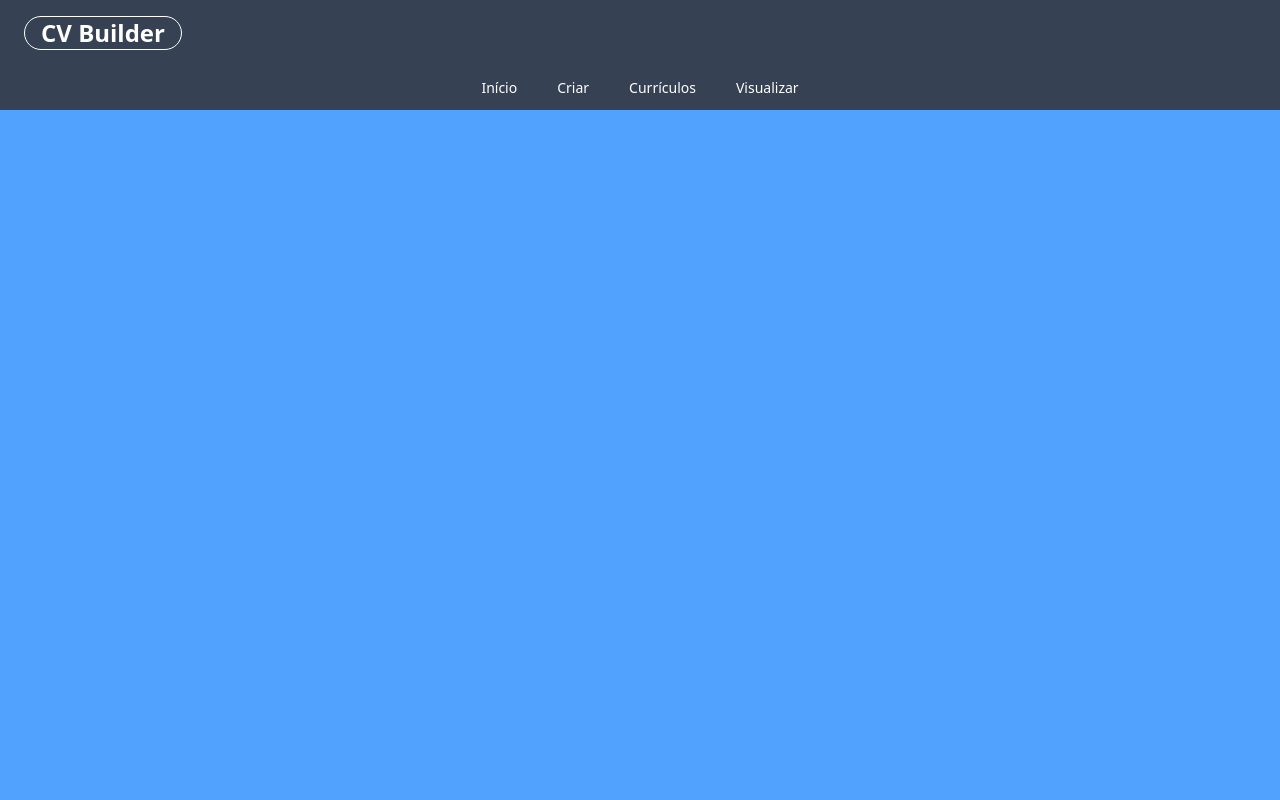
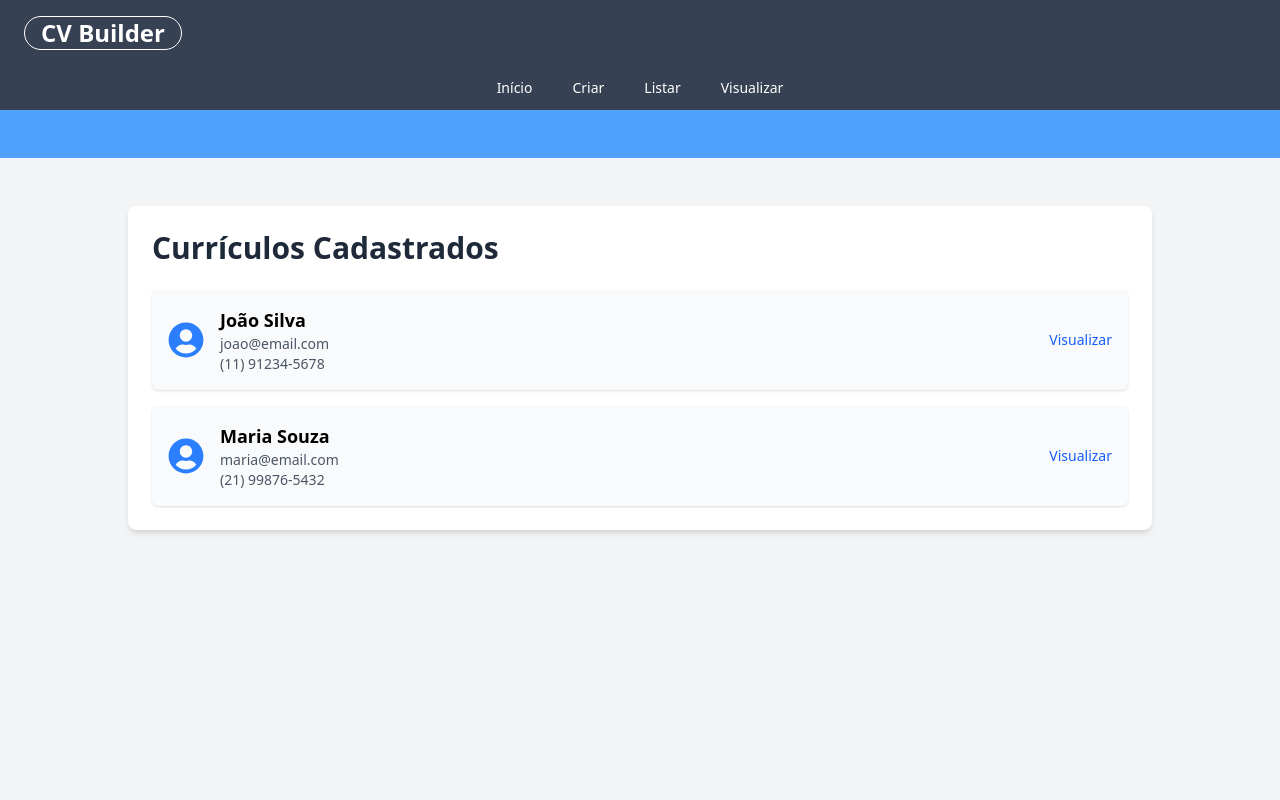
Before and after one commit to ReichertDouglas/ProjetoWEB-01, a React (Vite) app in the folder frontend/: page /listar-curriculos in a window 1280 px wide. Shown: the top 800 px of the page. Built offline with nearby package versions, Linux system fonts and the light colour scheme.

Commit message:
Tela de listagem feita

```diff
--- a/frontend/package.json
+++ b/frontend/package.json
@@ -10,12 +10,15 @@
     "preview": "vite preview"
   },
   "dependencies": {
+    "@hookform/resolvers": "^5.2.1",
     "@tailwindcss/vite": "^4.1.12",
     "axios": "^1.11.0",
     "react": "^19.1.1",
     "react-dom": "^19.1.1",
+    "react-hook-form": "^7.62.0",
     "react-icons": "^5.5.0",
     "react-imask": "^7.6.1",
+    "react-input-mask": "^2.0.4",
     "react-router-dom": "^7.8.2",
     "sweetalert2": "^11.22.5",
     "yup": "^1.7.0"
--- a/frontend/src/components/nav.tsx
+++ b/frontend/src/components/nav.tsx
@@ -17,7 +17,10 @@ export default function Nav() {
           {" "}
           <Link to="/criar-curriculo"> Criar </Link>
         </li>
-        <li className="hover:bg-gray-500"> Currículos </li>
+        <li className="hover:bg-gray-500">
+          {" "}
+          <Link to="/listar-curriculos"> Listar </Link>
+        </li>
         <li className="hover:bg-gray-500">
           <Link to="/contatos"> Visualizar </Link>
         </li>
@@ -35,7 +38,7 @@ export default function Nav() {
           onClick={() => setIsOpen(false)}>
             <li className="p-1 hover:bg-gray-500  hover:text-red-300"> <Link to="/"> Início </Link> </li>
             <li className="p-1 hover:bg-gray-500  hover:text-red-300"> <Link to="/criar-curriculo"> Criar </Link> </li>
-            <li className="p-1 hover:bg-gray-500  hover:text-red-300"> Currículos </li>
+            <li className="p-1 hover:bg-gray-500  hover:text-red-300"> <Link to="/listar-curriculos"> Listar </Link> </li>
             <li className="p-1 hover:bg-gray-500  hover:text-red-300"> <Link to="/contatos"> Visualizar </Link> </li>
           </ul>
         )}
--- /dev/null
+++ b/frontend/src/pages/listarcurriculospage.tsx
@@ -0,0 +1,49 @@
+import { FaUserCircle } from "react-icons/fa";
+
+const fakeData = [
+  {
+    id: 1,
+    nome: "João Silva",
+    email: "joao@email.com",
+    telefone: "(11) 91234-5678",
+  },
+  {
+    id: 2,
+    nome: "Maria Souza",
+    email: "maria@email.com",
+    telefone: "(21) 99876-5432",
+  },
+];
+
+export const ListarCurriculosPage = () => {
+return (
+    <div className="min-h-screen bg-gray-100 py-12 px-4">
+      <div className="max-w-5xl mx-auto bg-white shadow-md rounded-lg p-6">
+        <h1 className="text-3xl font-bold text-gray-800 mb-6">Currículos Cadastrados</h1>
+
+        {fakeData.length === 0 ? (
+          <p className="text-gray-500">Nenhum currículo cadastrado ainda.</p>
+        ) : (
+          <ul className="space-y-4">
+            {fakeData.map((cv) => (
+              <li
+                key={cv.id}
+                className="flex items-center justify-between bg-gray-50 p-4 rounded-md shadow-sm hover:bg-gray-100 transition"
+              >
+                <div className="flex items-center gap-4">
+                  <FaUserCircle className="text-4xl text-blue-500" />
+                  <div>
+                    <p className="text-lg font-semibold">{cv.nome}</p>
+                    <p className="text-sm text-gray-600">{cv.email}</p>
+                    <p className="text-sm text-gray-600">{cv.telefone}</p>
+                  </div>
+                </div>
+                <button className="text-sm text-blue-600 hover:underline cursor-pointer">Visualizar</button>
+              </li>
+            ))}
+          </ul>
+        )}
+      </div>
+    </div>
+  );
+}
--- a/frontend/src/routes/router.tsx
+++ b/frontend/src/routes/router.tsx
@@ -5,6 +5,7 @@ import { InicialPage } from "../pages/inicialpage";
 import { Header } from "../components/header"
 import Footer from "../components/footer";
 import { CriarCurriculoPage } from "../pages/criarcurriculopage";
+import { ListarCurriculosPage } from "../pages/listarcurriculospage";
 
 export const Router = () => {
   return (
@@ -15,6 +16,7 @@ export const Router = () => {
           <Routes>
             <Route path="/" element={<InicialPage />} />
             <Route path="/criar-curriculo" element={<CriarCurriculoPage />} />
+            <Route path="/listar-curriculos" element={<ListarCurriculosPage />} />
           </Routes>
         </Suspense>
       </main>
```
Also changed, not shown: 1 other file (tests, documents, lock files or other folders).
